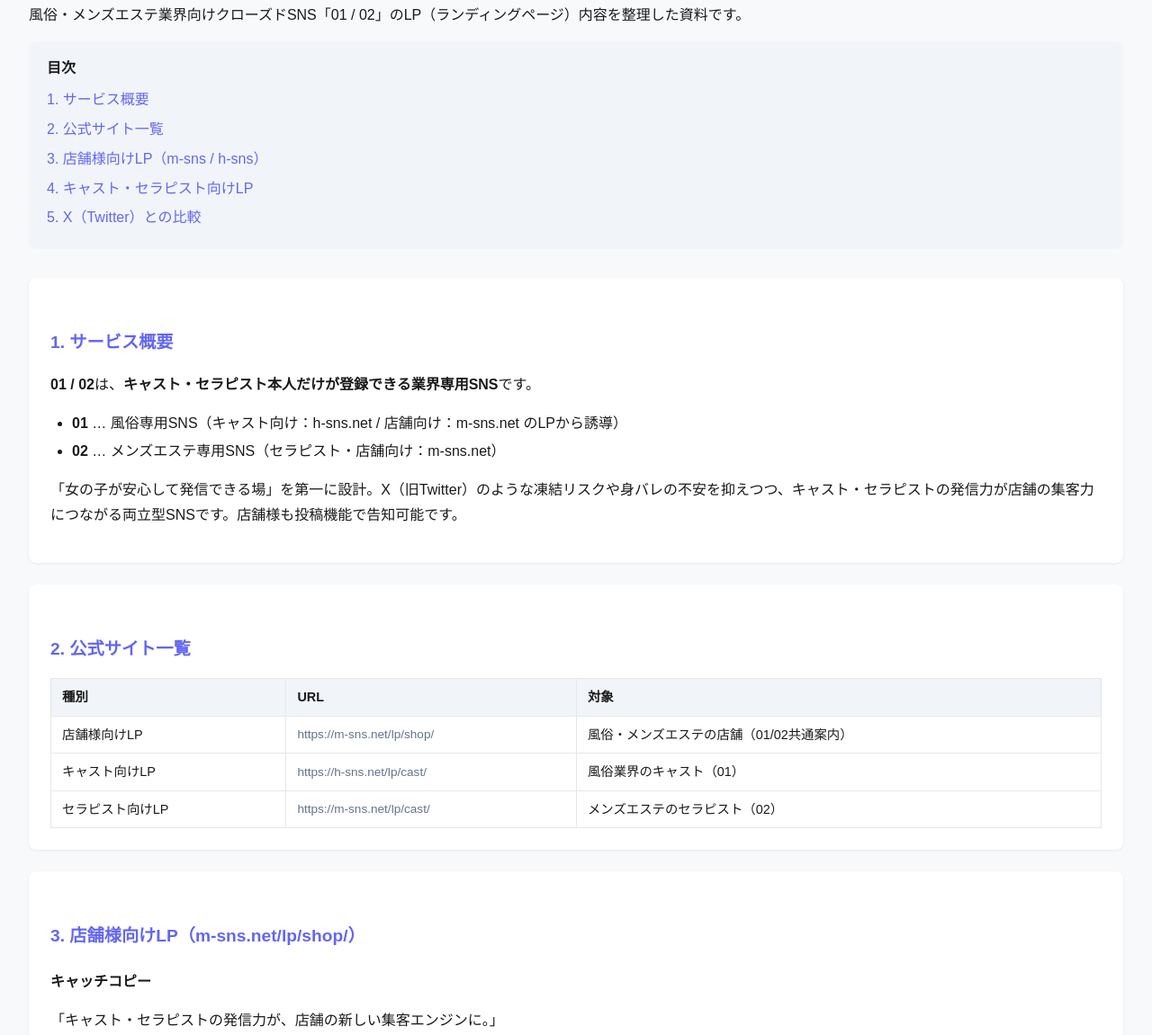
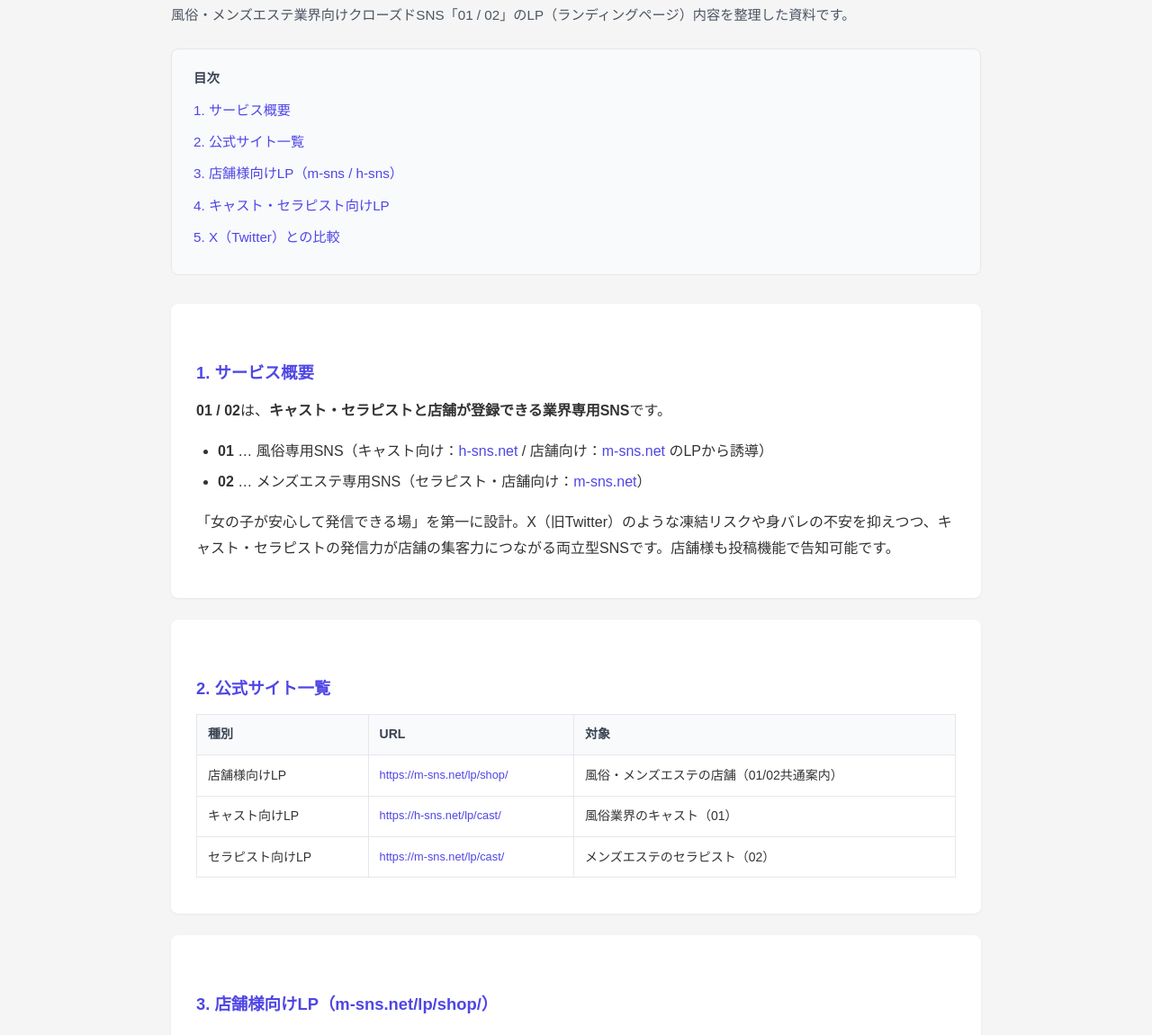
Before and after one commit to nooooozycloud-spec/01_02, a plain HTML site: page index.html in a window 1280 px wide. Shown: the part 96-1247 px from the top of the page at 90% size. Drawn offline with Linux system fonts and the light colour scheme.

Commit message:
レイアウト調整

```diff
--- a/index.html
+++ b/index.html
@@ -5,31 +5,42 @@
   <meta name="viewport" content="width=device-width, initial-scale=1.0">
   <title>01_02 業界専用SNS 公式サイト まとめ資料</title>
   <style>
-    :root { --bg: #f8f9fa; --card: #fff; --text: #1a1a1a; --accent: #6366f1; --border: #e5e7eb; }
+    :root { --bg: #f5f5f5; --card: #fff; --text: #333; --accent: #4f46e5; --border: #e5e7eb; --width: 900px; }
     * { box-sizing: border-box; }
-    body { font-family: "Hiragino Sans", "Yu Gothic", sans-serif; background: var(--bg); color: var(--text); line-height: 1.7; margin: 0; padding: 2rem; }
-    h1 { font-size: 1.5rem; border-bottom: 2px solid var(--accent); padding-bottom: 0.5rem; margin-top: 0; }
-    h2 { font-size: 1.2rem; margin-top: 2rem; color: var(--accent); }
-    h3 { font-size: 1rem; margin-top: 1.25rem; }
-    section { background: var(--card); border-radius: 8px; padding: 1.5rem; margin-bottom: 1.5rem; box-shadow: 0 1px 3px rgba(0,0,0,.08); }
-    table { width: 100%; border-collapse: collapse; font-size: 0.9rem; }
-    th, td { border: 1px solid var(--border); padding: 0.5rem 0.75rem; text-align: left; }
-    th { background: #f1f5f9; font-weight: 600; }
-    ul { margin: 0.5rem 0; padding-left: 1.5rem; }
-    li { margin: 0.25rem 0; }
-    .url { font-size: 0.85rem; color: #64748b; word-break: break-all; }
-    .badge { display: inline-block; background: var(--accent); color: #fff; padding: 0.2rem 0.5rem; border-radius: 4px; font-size: 0.8rem; margin-right: 0.25rem; }
-    .toc { background: #f1f5f9; padding: 1rem 1.25rem; border-radius: 8px; margin-bottom: 2rem; }
-    .toc a { color: var(--accent); text-decoration: none; }
+    body { font-family: "Hiragino Sans", "Hiragino Kaku Gothic ProN", "Yu Gothic", Meiryo, sans-serif; background: var(--bg); color: var(--text); line-height: 1.8; margin: 0; padding: 2rem 1rem; }
+    .doc { max-width: var(--width); margin: 0 auto; }
+    h1 { font-size: 1.5rem; font-weight: 700; border-bottom: 2px solid var(--accent); padding-bottom: 0.6rem; margin-top: 0; margin-bottom: 0.75rem; }
+    h2 { font-size: 1.15rem; font-weight: 600; margin-top: 2.25rem; margin-bottom: 0.75rem; color: var(--accent); }
+    h3 { font-size: 1rem; font-weight: 600; margin-top: 1.5rem; margin-bottom: 0.5rem; color: #374151; }
+    section { background: var(--card); border-radius: 8px; padding: 1.5rem 1.75rem; margin-bottom: 1.5rem; box-shadow: 0 1px 3px rgba(0,0,0,.06); }
+    p { margin: 0.5rem 0 1rem; }
+    table { width: 100%; border-collapse: collapse; font-size: 0.875rem; }
+    th, td { border: 1px solid var(--border); padding: 0.6rem 0.75rem; text-align: left; vertical-align: top; }
+    th { background: #f8fafc; font-weight: 600; color: #374151; }
+    .table-wrap { overflow-x: auto; margin: 0.75rem 0 1rem; -webkit-overflow-scrolling: touch; }
+    ul, ol { margin: 0.5rem 0 1rem; padding-left: 1.5rem; }
+    li { margin: 0.35rem 0; }
+    .url { font-size: 0.8rem; color: #64748b; word-break: break-all; }
+    .url a { color: #4f46e5; text-decoration: none; }
+    .url a:hover { text-decoration: underline; }
+    .toc { background: #f8fafc; padding: 1.25rem 1.5rem; border-radius: 8px; margin-bottom: 2rem; border: 1px solid var(--border); }
+    .toc strong { display: block; margin-bottom: 0.5rem; font-size: 0.9rem; color: #374151; }
+    .toc a { color: var(--accent); text-decoration: none; font-size: 0.95rem; }
     .toc a:hover { text-decoration: underline; }
-    .toc ul { list-style: none; padding-left: 0; margin: 0.5rem 0 0 0; }
-    .toc li { margin: 0.35rem 0; }
+    .toc ul { list-style: none; padding-left: 0; margin: 0; }
+    .toc li { margin: 0.4rem 0; }
+    .lead { font-size: 0.95rem; color: #4b5563; margin-bottom: 1.5rem; }
+    .doc a { color: var(--accent); text-decoration: none; }
+    .doc a:hover { text-decoration: underline; }
+    .doc h2 a { color: var(--accent); }
+    .footer-note { font-size: 0.8rem; color: #64748b; margin-top: 2rem; padding-top: 1rem; border-top: 1px solid var(--border); }
   </style>
 </head>
 <body>
 
+  <main class="doc">
   <h1>01_02 業界専用SNS 公式サイト まとめ資料</h1>
-  <p>風俗・メンズエステ業界向けクローズドSNS「01 / 02」のLP（ランディングページ）内容を整理した資料です。</p>
+  <p class="lead">風俗・メンズエステ業界向けクローズドSNS「01 / 02」のLP（ランディングページ）内容を整理した資料です。</p>
 
   <nav class="toc">
     <strong>目次</strong>
@@ -45,10 +56,10 @@
   <!-- ========== 1. サービス概要 ========== -->
   <section id="overview">
     <h2>1. サービス概要</h2>
-    <p><strong>01 / 02</strong>は、<strong>キャスト・セラピスト本人だけが登録できる業界専用SNS</strong>です。</p>
+    <p><strong>01 / 02</strong>は、<strong>キャスト・セラピストと店舗が登録できる業界専用SNS</strong>です。</p>
     <ul>
-      <li><strong>01</strong> … 風俗専用SNS（キャスト向け：h-sns.net / 店舗向け：m-sns.net のLPから誘導）</li>
-      <li><strong>02</strong> … メンズエステ専用SNS（セラピスト・店舗向け：m-sns.net）</li>
+      <li><strong>01</strong> … 風俗専用SNS（キャスト向け：<a href="https://h-sns.net/lp/cast/" target="_blank" rel="noopener">h-sns.net</a> / 店舗向け：<a href="https://m-sns.net/lp/shop/" target="_blank" rel="noopener">m-sns.net</a> のLPから誘導）</li>
+      <li><strong>02</strong> … メンズエステ専用SNS（セラピスト・店舗向け：<a href="https://m-sns.net/lp/shop/" target="_blank" rel="noopener">m-sns.net</a>）</li>
     </ul>
     <p>「女の子が安心して発信できる場」を第一に設計。X（旧Twitter）のような凍結リスクや身バレの不安を抑えつつ、キャスト・セラピストの発信力が店舗の集客力につながる両立型SNSです。店舗様も投稿機能で告知可能です。</p>
   </section>
@@ -56,7 +67,7 @@
   <!-- ========== 2. 公式サイト一覧 ========== -->
   <section id="sites">
     <h2>2. 公式サイト一覧</h2>
-    <table>
+    <div class="table-wrap"><table>
       <thead>
         <tr>
           <th>種別</th>
@@ -67,26 +78,26 @@
       <tbody>
         <tr>
           <td>店舗様向けLP</td>
-          <td class="url">https://m-sns.net/lp/shop/</td>
+          <td class="url"><a href="https://m-sns.net/lp/shop/" target="_blank" rel="noopener">https://m-sns.net/lp/shop/</a></td>
           <td>風俗・メンズエステの店舗（01/02共通案内）</td>
         </tr>
         <tr>
           <td>キャスト向けLP</td>
-          <td class="url">https://h-sns.net/lp/cast/</td>
+          <td class="url"><a href="https://h-sns.net/lp/cast/" target="_blank" rel="noopener">https://h-sns.net/lp/cast/</a></td>
           <td>風俗業界のキャスト（01）</td>
         </tr>
         <tr>
           <td>セラピスト向けLP</td>
-          <td class="url">https://m-sns.net/lp/cast/</td>
+          <td class="url"><a href="https://m-sns.net/lp/cast/" target="_blank" rel="noopener">https://m-sns.net/lp/cast/</a></td>
           <td>メンズエステのセラピスト（02）</td>
         </tr>
       </tbody>
-    </table>
+    </table></div>
   </section>
 
   <!-- ========== 3. 店舗様向けLP ========== -->
   <section id="shop">
-    <h2>3. 店舗様向けLP（m-sns.net/lp/shop/）</h2>
+    <h2>3. 店舗様向けLP（<a href="https://m-sns.net/lp/shop/" target="_blank" rel="noopener">m-sns.net/lp/shop/</a>）</h2>
 
     <h3>キャッチコピー</h3>
     <p>「キャスト・セラピストの発信力が、店舗の新しい集客エンジンに。」</p>
@@ -97,10 +108,10 @@
       <li>登録無料</li>
       <li>凍結なし</li>
     </ul>
-    <p>店舗アカウント申請 → <span class="url">https://m-sns.net/shop-register/</span>（審査後利用可能）</p>
+    <p>店舗アカウント申請 → <span class="url"><a href="https://m-sns.net/shop-register/" target="_blank" rel="noopener">https://m-sns.net/shop-register/</a></span>（審査後利用可能）</p>
 
     <h3>店舗様向け新機能（3つ）</h3>
-    <table>
+    <div class="table-wrap"><table>
       <thead>
         <tr><th>機能</th><th>内容</th></tr>
       </thead>
@@ -118,7 +129,7 @@
           <td>店舗情報・ロゴ・公式サイトリンク掲載。在籍キャストと連携すると在籍一覧が自動表示され、キャスト投稿が店舗タイムラインに混合表示。</td>
         </tr>
       </tbody>
-    </table>
+    </table></div>
     <p>投稿は<strong>7日間表示</strong>で自動削除。常に新鮮な情報が並ぶ設計。</p>
 
     <h3>キャンペーン</h3>
@@ -169,8 +180,8 @@
 
   <!-- ========== 4. キャスト・セラピスト向けLP ========== -->
   <section id="cast">
-    <h2>4. キャスト・セラピスト向けLP（h-sns.net/lp/cast/）</h2>
-    <p>※01（風俗）のキャスト向けを中心に記載。02（メンズエステ）は m-sns.net/lp/cast/ で同様の訴求。</p>
+    <h2>4. キャスト・セラピスト向けLP（<a href="https://h-sns.net/lp/cast/" target="_blank" rel="noopener">h-sns.net/lp/cast/</a>）</h2>
+    <p>※01（風俗）のキャスト向けを中心に記載。02（メンズエステ）は <a href="https://m-sns.net/lp/cast/" target="_blank" rel="noopener">m-sns.net/lp/cast/</a> で同様の訴求。</p>
 
     <h3>キャッチコピー</h3>
     <p>「Xより安全で、もう凍結に怯えない。」<br>「もっと自分のファンを増やしたい」そんな女の子のための、キャスト主体のSNS。</p>
@@ -190,7 +201,7 @@
     </ul>
 
     <h3>01なら解決（4つ）</h3>
-    <table>
+    <div class="table-wrap"><table>
       <thead>
         <tr><th>ポイント</th><th>内容</th></tr>
       </thead>
@@ -212,10 +223,10 @@
           <td>コメント機能なし→アンチ対応不要。DMは任意設定。投稿だけに集中できる。</td>
         </tr>
       </tbody>
-    </table>
+    </table></div>
 
     <h3>主な機能一覧</h3>
-    <table>
+    <div class="table-wrap"><table>
       <thead>
         <tr><th>機能</th><th>説明</th></tr>
       </thead>
@@ -232,7 +243,7 @@
         <tr><td>SNSリンク</td><td>X・インスタ・TikTok・LINE・お店サイトと連携。</td></tr>
         <tr><td>統計・分析</td><td>閲覧数・いいね数をマイページでチェック。</td></tr>
       </tbody>
-    </table>
+    </table></div>
 
     <h3>料金</h3>
     <p><strong>すべて完全無料</strong> … 登録・投稿・予約投稿・全機能とも0円。課金要素なし。</p>
@@ -242,7 +253,7 @@
   <!-- ========== 5. Xとの比較 ========== -->
   <section id="comparison">
     <h2>5. X（Twitter）との比較（キャスト向けLPより）</h2>
-    <table>
+    <div class="table-wrap"><table>
       <thead>
         <tr>
           <th>項目</th>
@@ -259,11 +270,11 @@
         <tr><td>出勤スケジュール</td><td>なし</td><td>あり</td></tr>
         <tr><td>予約投稿</td><td>有料</td><td>無料</td></tr>
       </tbody>
-    </table>
+    </table></div>
   </section>
 
-  <hr style="margin: 2rem 0; border: none; border-top: 1px solid var(--border);">
-  <p style="font-size: 0.85rem; color: #64748b;">本資料は公式LP（2025年3月時点）の内容をまとめたものです。最新のキャンペーン・機能は各サイトでご確認ください。</p>
+  <p class="footer-note">本資料は公式LP（2025年3月時点）の内容をまとめたものです。最新のキャンペーン・機能は各サイトでご確認ください。</p>
 
+  </main>
 </body>
 </html>
```
